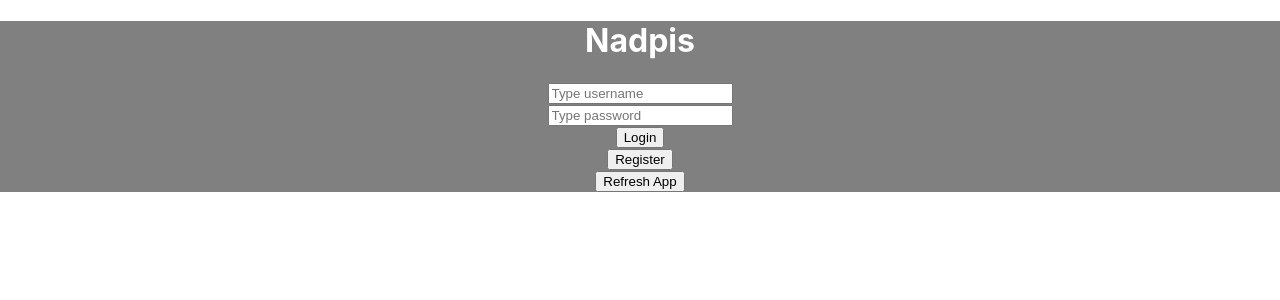
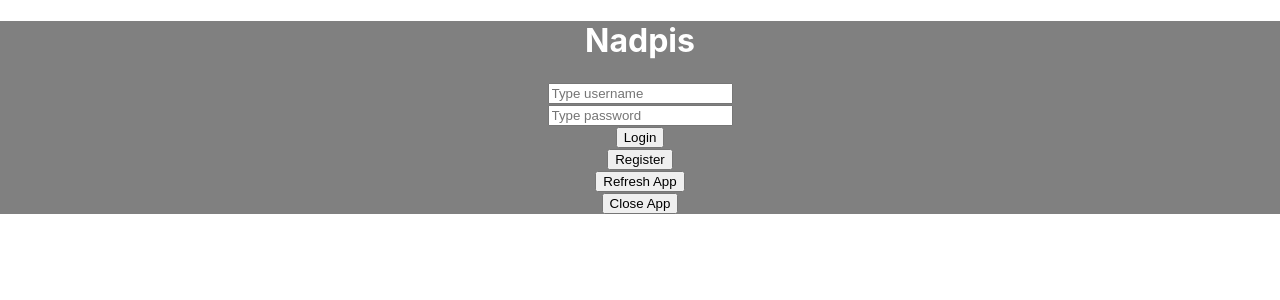
Before and after one commit to DominNumb/git-test, a React (Create React App) app: page / in a window 1280 px wide. Shown: the top 300 px of the page. Built offline with nearby package versions, Linux system fonts and the light colour scheme.

Commit message:
Pridany close button

```diff
--- a/src/components/App.js
+++ b/src/components/App.js
@@ -15,6 +15,7 @@ export default function App() {
         <br />
         <button>Refresh App</button>
         <br />
+        <button>Close App</button>
       </div>
     </div>
   )
```
